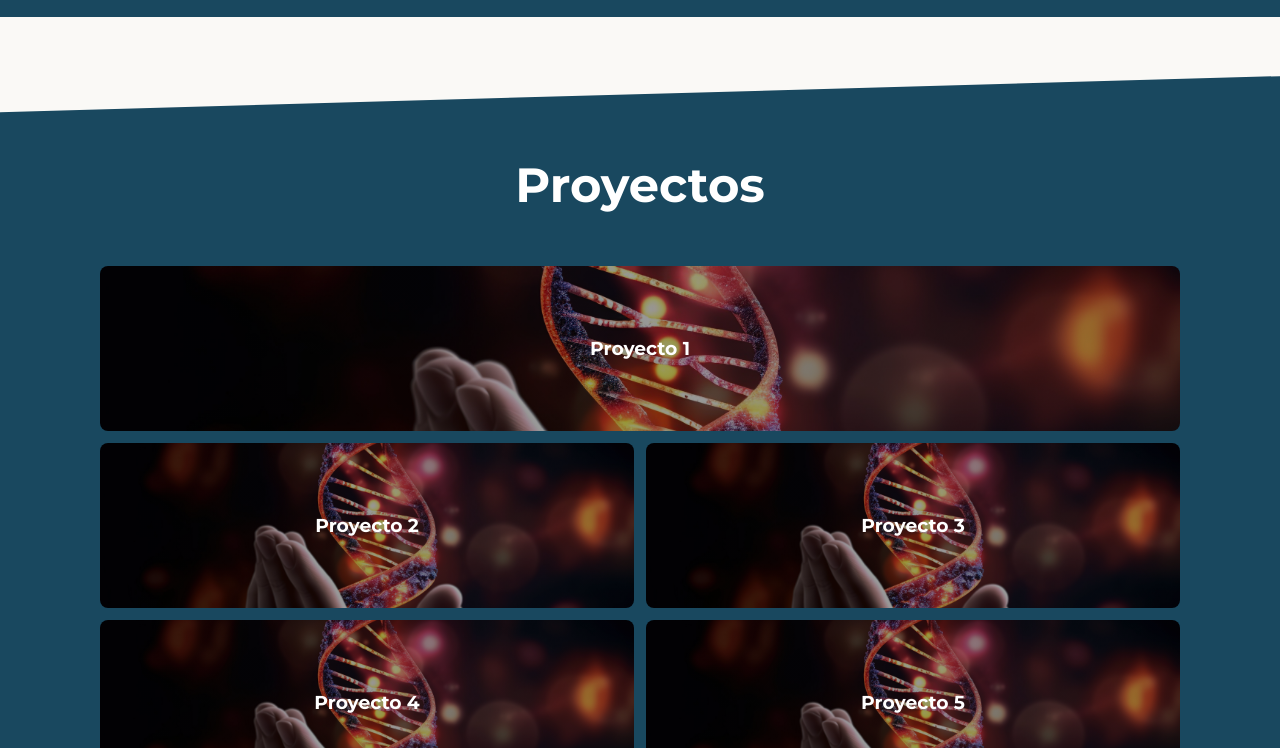
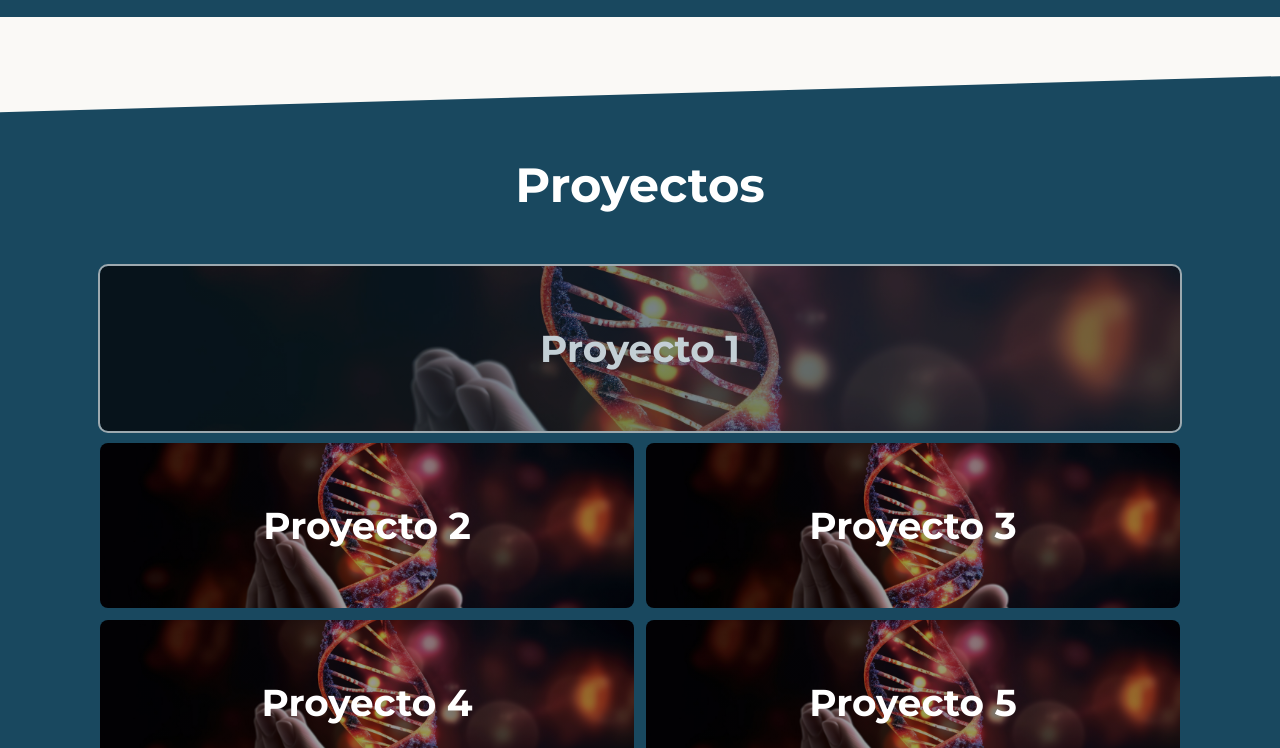
Before and after one commit to dsofteng/Landing-Page-HTML-CSS, a plain HTML site: page docs/index.html in a window 1280 px wide. In both pictures the pointer is over the element "Proyecto 1". Shown: the part 4145-4893 px from the top of the page. Drawn offline with Linux system fonts and the light colour scheme.

Commit message:
Project fin

```diff
--- a/docs/index.html
+++ b/docs/index.html
@@ -374,5 +374,8 @@
                 </div>
             </div>
         </section>
+        <section class="contact" id="contact">
+
+        </section>
     </body>
 </html>
--- a/docs/styles.css
+++ b/docs/styles.css
@@ -534,6 +534,11 @@ h1 {
     place-content: center;
     border-radius: 8px;
 }
+
+.project__container-item:hover{
+    opacity: 0.74;
+    outline: 2px solid #ccc;
+}
 .project__container-item:first-child{
     grid-column: span 2;
 }
@@ -541,3 +546,7 @@ h1 {
 .project__container-item:nth-child(6){
     grid-column: span 2;
 }
+
+.project__container-item{
+    font-size: 2rem;
+}
```
